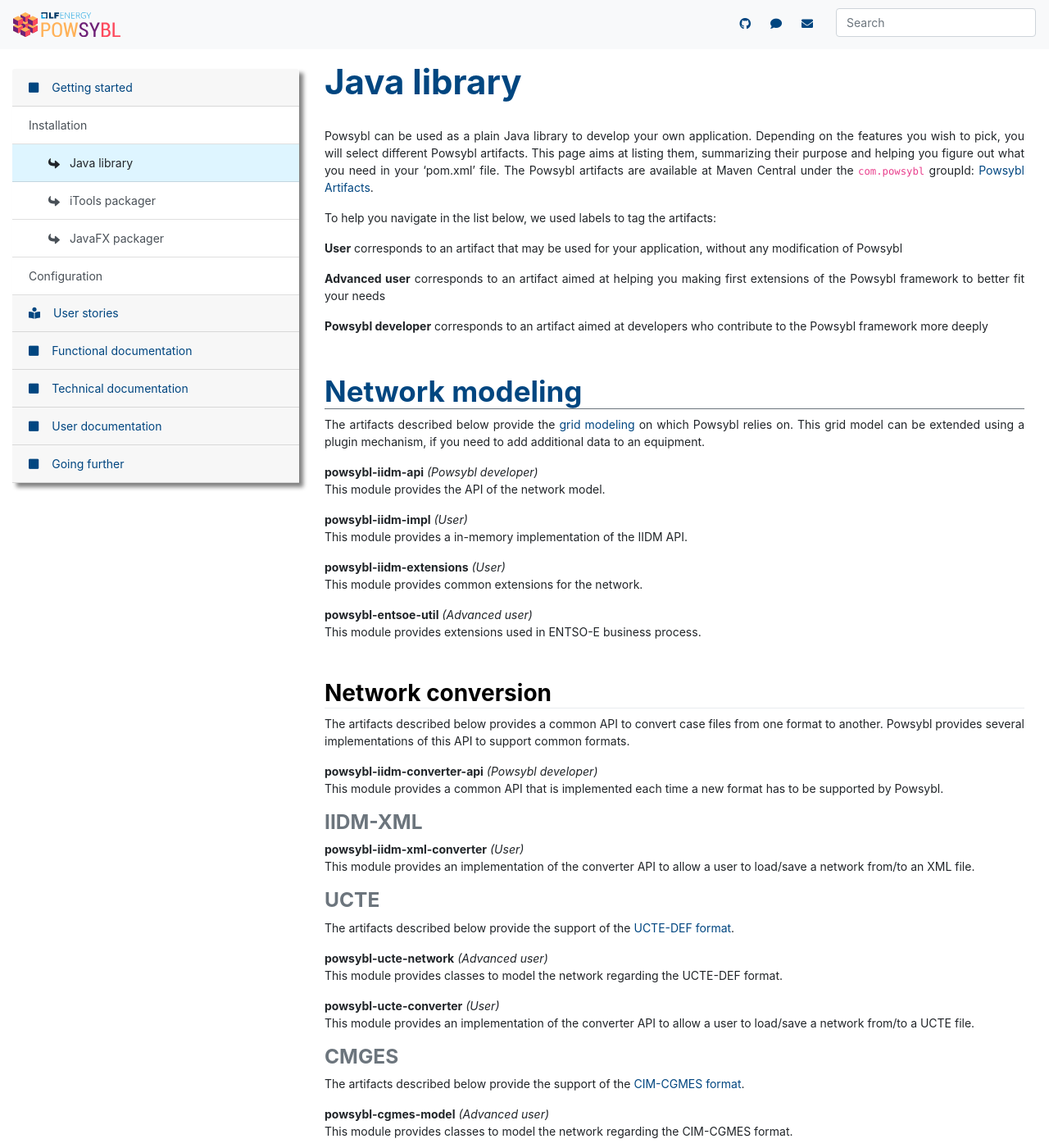
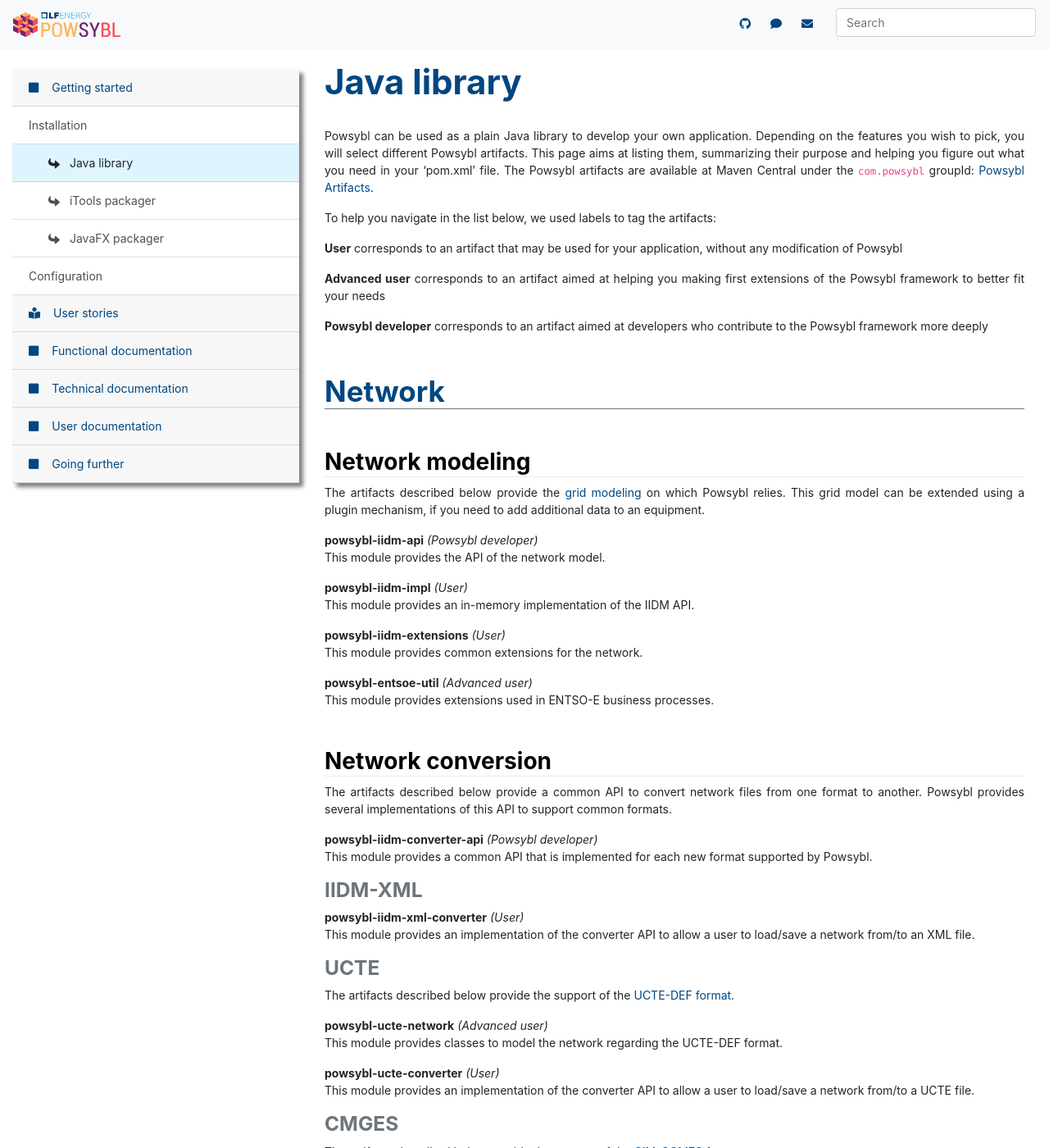
Before and after one commit to powsybl/powsybl.github.io, a Jekyll site: the page built from docs/installation/java-library.md, in a window 1280 px wide and 1400 px high. Shown: the whole window at 82% size. Built offline with Jekyll 4.4.1, drawn with Linux system fonts in a browser that asks for light colours; nearby versions of some CDN libraries; formulas are drawn with MathJax 3; some of the changed text lies outside the part shown.

Commit message:
Fix minor typos
Signed-off-by: Agnès Leroy <agnes.leroy@rte-france.com>

```diff
--- a/docs/installation/java-library.md
+++ b/docs/installation/java-library.md
@@ -16,28 +16,29 @@
 
 **Powsybl developer** corresponds to an artifact aimed at developers who contribute to the Powsybl framework more deeply
 
-# Network modeling
-The artifacts described below provide the [grid modeling](../iidm/model/index.md) on which Powsybl relies on. This grid model can be extended using a
+# Network
+## Network modeling
+The artifacts described below provide the [grid modeling](../iidm/model/index.md) on which Powsybl relies. This grid model can be extended using a
 plugin mechanism, if you need to add additional data to an equipment.
 
 **powsybl-iidm-api** *(Powsybl developer)*
 This module provides the API of the network model.
 
 **powsybl-iidm-impl** *(User)*
-This module provides a in-memory implementation of the IIDM API.
+This module provides an in-memory implementation of the IIDM API.
 
 **powsybl-iidm-extensions** *(User)*
 This module provides common extensions for the network.
 
 **powsybl-entsoe-util** *(Advanced user)*
-This module provides extensions used in ENTSO-E business process.
+This module provides extensions used in ENTSO-E business processes.
 
 ## Network conversion
-The artifacts described below provides a common API to convert case files from one format to another. Powsybl provides
+The artifacts described below provide a common API to convert network files from one format to another. Powsybl provides
 several implementations of this API to support common formats.
 
 **powsybl-iidm-converter-api** *(Powsybl developer)*
-This module provides a common API that is implemented each time a new format has to be supported by Powsybl.
+This module provides a common API that is implemented for each new format supported by Powsybl.
 
 ### IIDM-XML
 
@@ -95,7 +96,7 @@
 
 **powsybl-ampl-converter** *(Advanced user)*
 This module provides an implementation of the converter API to allow a user to export a network to a set of tabular text
-files. As the format is really simple to parse, it's commonly used to integrate powsybl with an optimal power flow using
+files. As the format is really simple to parse, it's commonly used to integrate Powsybl with an optimal power flow using
 an [AMPL](../iidm/exporter/ampl.md) model or with Matlab.
 
 ## Network additional features
@@ -315,7 +316,7 @@
 helpers, configuration, exceptions...
 
 **powsybl-dsl** *(Powsybl developer)*
-This module provides classes to define a new domain specific language (DSL) for powsybl. It provides logical expression
+This module provides classes to define a new domain specific language (DSL) for Powsybl. It provides logical expression
 support and a facade to access and manipulate a network.
 
 # iTools
```
